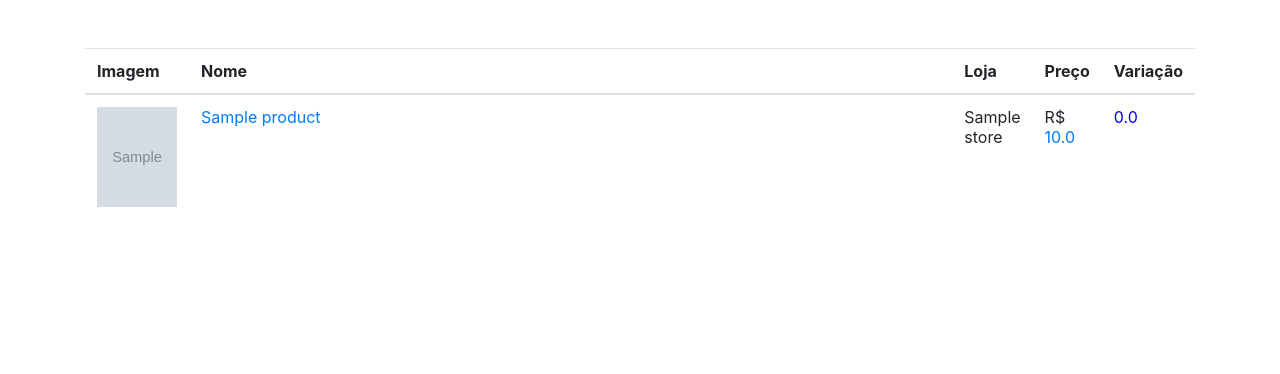
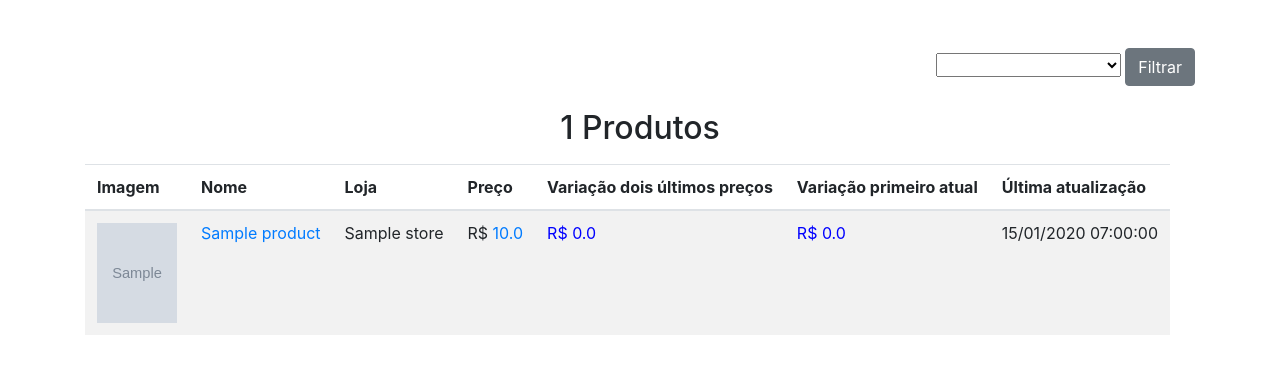
Before and after one commit to JoaoRicardoSimplicio/buying_cheap, a Django app: page /product/list/ in a window 1280 px wide. Shown: the part 56-430 px from the top of the page. Run offline with Django 3.2, Linux system fonts and the light colour scheme; tables that the repository leaves empty hold one stand-in row (values such as "Sample post"); grey boxes marked "Sample" are stand-in pictures; some libraries are stand-ins or nearby versions.

Commit message:
Add method to compare diff between first and last price of a product and improved template layout

```diff
--- a/core/settings.py
+++ b/core/settings.py
@@ -111,7 +111,7 @@ AUTH_PASSWORD_VALIDATORS = [
 
 LANGUAGE_CODE = 'en-us'
 
-TIME_ZONE = 'UTC'
+TIME_ZONE = 'America/Sao_Paulo'
 
 USE_I18N = True
 
--- a/main/models.py
+++ b/main/models.py
@@ -17,7 +17,7 @@ class Product(models.Model):
     url_product = models.URLField(max_length=500, unique=True)
     id_product_store = models.CharField(max_length=100, null=True)
     price_product = models.FloatField(max_length=20)
-    description_product = models.TextField(max_length=5000)
+    description_product = models.TextField(max_length=5000, null=True)
     url_image = models.URLField(max_length=500, null=True)
 
     @property
@@ -25,9 +25,20 @@ class Product(models.Model):
         return self.pricehistory_set.all()
 
     @property
-    def diff(self):
+    def diff_last_two_prices(self):
         last_price = self.pricehistory_set.all().last().price_product
         return self.price_product - last_price
+
+    @property
+    def diff_first_and_last_prices(self):
+        first_price = self.pricehistory_set.all().first().price_product
+        return self.price_product - first_price
+
+    @property
+    def last_update_price(self):
+        if self.pricehistory_set.filter(product=self.id).exists():
+            return self.pricehistory_set.all().last().date
+        return None
 
     def __str__(self):
         return self.name
--- /dev/null
+++ b/main/queries/product_queries.py
@@ -0,0 +1,5 @@
+
+
+def product_ordination(products):
+    products = products.order_by("price_product")
+    return products
--- /dev/null
+++ b/main/services/store.py
@@ -0,0 +1,7 @@
+from main.models import Store
+
+def verify_if_store_exists(name):
+    if Store.objects.filter(name=name).exists():
+        return True
+    else:
+        return False
--- a/main/templates/_base.html
+++ b/main/templates/_base.html
@@ -14,12 +14,12 @@
             <div class="collapse navbar-collapse" id="navbarNav">
               <ul class="navbar-nav">
                 <li class="nav-item active">
-                  <a class="nav-link" href="{% url 'product_list' %}">Produtos<span class="sr-only">(current)</span></a>
+                  <a class="nav-link" href="{% url 'product_list'  %}">Produtos<span class="sr-only">(current)</span></a>
                 </li>
               </ul>
             </div>
         </nav>
-        <div class="container my-5">
+        <div class="container my-5" style="text-align: center;">
             {% block content %}
 
             {% endblock content %}
--- a/main/templates/product_list.html
+++ b/main/templates/product_list.html
@@ -2,27 +2,58 @@
 
 {% block content %}
     <div class="my-5">
-        <table class="table">
+        <div style="text-align: right;">
+            <form method="GET" action="{% url 'product_list' %}">
+                <select class="form-group col-md-2" name="store">
+                    <option selected></option>
+                    {% for store in stores %}
+                        <option>{{ store }}</option>
+                    {% endfor %}
+                </select>
+                <button class="btn btn-secondary" type="submit">Filtrar</button>
+            </form>
+        </div>
+        {% if object_list %}
+            <div class="my-3">
+                <h2>{{ object_list.count }} Produtos</h2>
+            </div>
+            <table class="table table-striped w-auto">
                 <thead>
-                <th>Imagem</th>
-                <th>Nome</th>
-                <th>Loja</th>
-                <th>Preço</th>
-                <th>Variação</th>
+                    <th class="">Imagem</th>
+                    <th class="">Nome</th>
+                    <th class="">Loja</th>
+                    <th class="">Preço</th>
+                    <th>Variação dois últimos preços</th>
+                    <th>Variação primeiro atual</th>
+                    <th>Última atualização</th>
                 </thead>
                 <tbody>
                     {% for product in object_list %}
                     <tr>
-                    <td><img alt="{{ product.name }}" src="{{ product.url_image }}" width="80" height="100"></td>
-                    <td class="col md-5"><a href="{{ product.url_product }}" target="_blank">{{ product.name }}</a></td>
-                    <td class="col md-3">{{ product.store.name }}</td>
-                    <td class="col md-8">R$ <a href="{% url 'product_detail' product.pk %}">{{ product.price_product }}</a></td>
-                    {% if product.diff < 0 %}
-                        <td style="color: green;">{{ product.diff }}</td>
-                    {% elif product.diff > 0 %}
-                        <td style="color: red;">{{ product.diff }}</td>
-                    {% elif product.diff == 0 %}
-                        <td style="color: blue;">{{ product.diff }}</td>
+                        <td class=""><img alt="{{ product.name }}" src="{{ product.url_image }}" width="80" height="100"></td>
+                        <td class=""><a href="{{ product.url_product }}" target="_blank">{{ product.name }}</a></td>
+                        <td class="">{{ product.store.name }}</td>
+                        <td class="">R$ <a href="{% url 'product_detail' product.pk %}">{{ product.price_product }}</a></td>
+                        {% if product.diff_last_two_prices < 0 %}
+                            <td style="color: green;">- R$ {{ product.diff_last_two_prices }}</td>
+                        {% elif product.diff_last_two_prices > 0 %}
+                            <td style="color: red;">+ R$ {{ product.diff_last_two_prices }}</td>
+                        {% elif product.diff_last_two_prices == 0 %}
+                            <td style="color: blue;">R$ {{ product.diff_last_two_prices }}</td>
+                        {% else %}
+                            <td>-</td>
+                        {% endif %}
+                        {% if product.diff_first_and_last_prices < 0 %}
+                            <td style="color: green;">- R$ {{ product.diff_first_and_last_prices }}</td>
+                        {% elif product.diff_first_and_last_prices > 0 %}
+                            <td style="color: red;">+ R$ {{ product.diff_first_and_last_prices }}</td>
+                        {% elif product.diff_first_and_last_prices == 0 %}
+                            <td style="color: blue;">R$ {{ product.diff_first_and_last_prices }}</td>
+                        {% else %}
+                            <td>-</td>
+                        {% endif %}
+                        {% if product.last_update_price %}
+                            <td>{{ product.last_update_price|date:"d/m/Y H:i:s" }}</td>
                         {% else %}
                             <td>-</td>
                         {% endif %}
@@ -30,5 +61,13 @@
                     {% endfor %}
                 </tbody>
             </table>
+        {% else %}
+            <div class="alert alert-warning alert-dismissible fade show" role="alert">
+                <strong>Nenhum produto encontrado!
+                    <button type="button" class="close" data-dismiss="alert" aria-label="Close">
+                    <span aria-hidden="true">&times;</span>
+                    </button>
+            </div>
+        {% endif %}
     </div>
 {% endblock content %}
--- a/main/urls.py
+++ b/main/urls.py
@@ -7,5 +7,5 @@ urlpatterns = [
     path('', Home.as_view(), name='index'),
     path('product/create/', product_views.ProductCreate.as_view(), name='product_create'),
     path('product/list/', product_views.ProductList.as_view(), name='product_list'),
-    path('product/<int:pk>', product_views.ProductDetail.as_view(), name='product_detail')
+    path('product/<int:pk>/', product_views.ProductDetail.as_view(), name='product_detail')
 ]
--- a/main/views/product_views.py
+++ b/main/views/product_views.py
@@ -5,7 +5,9 @@ from django.contrib import messages
 
 from main.forms import ProductForm
 from main.services.product import ProductTool
-from main.models import Product
+from main.services.store import verify_if_store_exists
+from main.models import Product, Store
+from main.queries.product_queries import product_ordination
 
 
 class ProductCreate(View):
@@ -21,7 +23,9 @@ class ProductCreate(View):
                 messages.error(request, Error)
                 return HttpResponseRedirect(reverse("index"))
         else:
-            messages.error(request, "Certifique de digitar uma url correta e escolher a loja correspondente")
+            messages.error(
+                request, "Certifique de digitar uma url correta e escolher a loja correspondente"
+            )
             return HttpResponseRedirect(reverse("index"))
 
 
@@ -30,9 +34,19 @@ class ProductList(ListView):
     model = Product
     template_name = 'product_list.html'
 
-    def get_context_data(self, **kwargs):
+    def get_context_data(self, *args, **kwargs):
         context = super().get_context_data(**kwargs)
+        context["stores"] = Store.objects.all()
         return context
+
+    def get_queryset(self):
+        store = self.request.GET.get("store")
+        if verify_if_store_exists(store):
+            products = Product.objects.filter(store__name=store)
+        else:
+            products = Product.objects.all()
+        products = product_ordination(products)
+        return products
 
 
 class ProductDetail(DetailView):
```
Also changed, not shown: main/tests/products/product.py (added, +30 -0 lines), main/tests/products/test_product.py (added, +37 -0 lines), main/migrations/0010_auto_20200916_1533.py (added), main/tests/products/__init__.py (added). Lines whose indentation alone changed are shown as unchanged.
